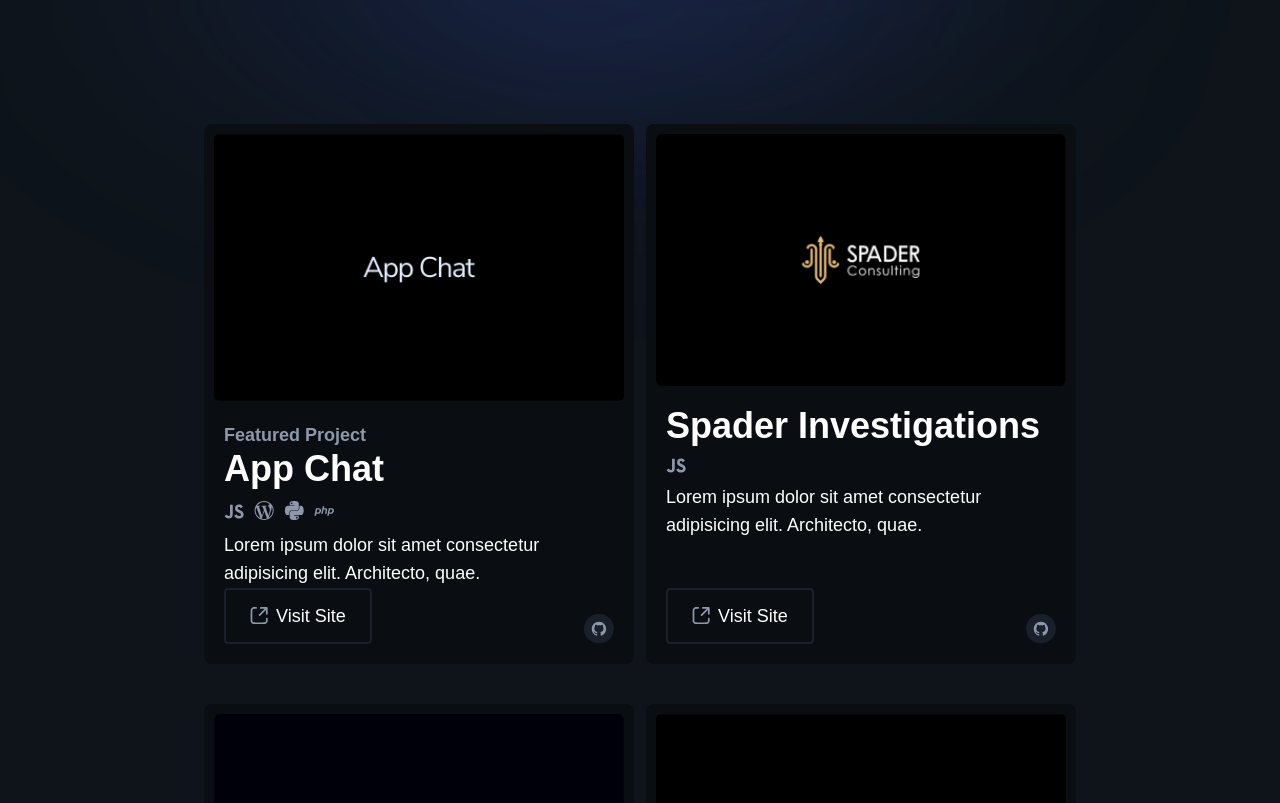
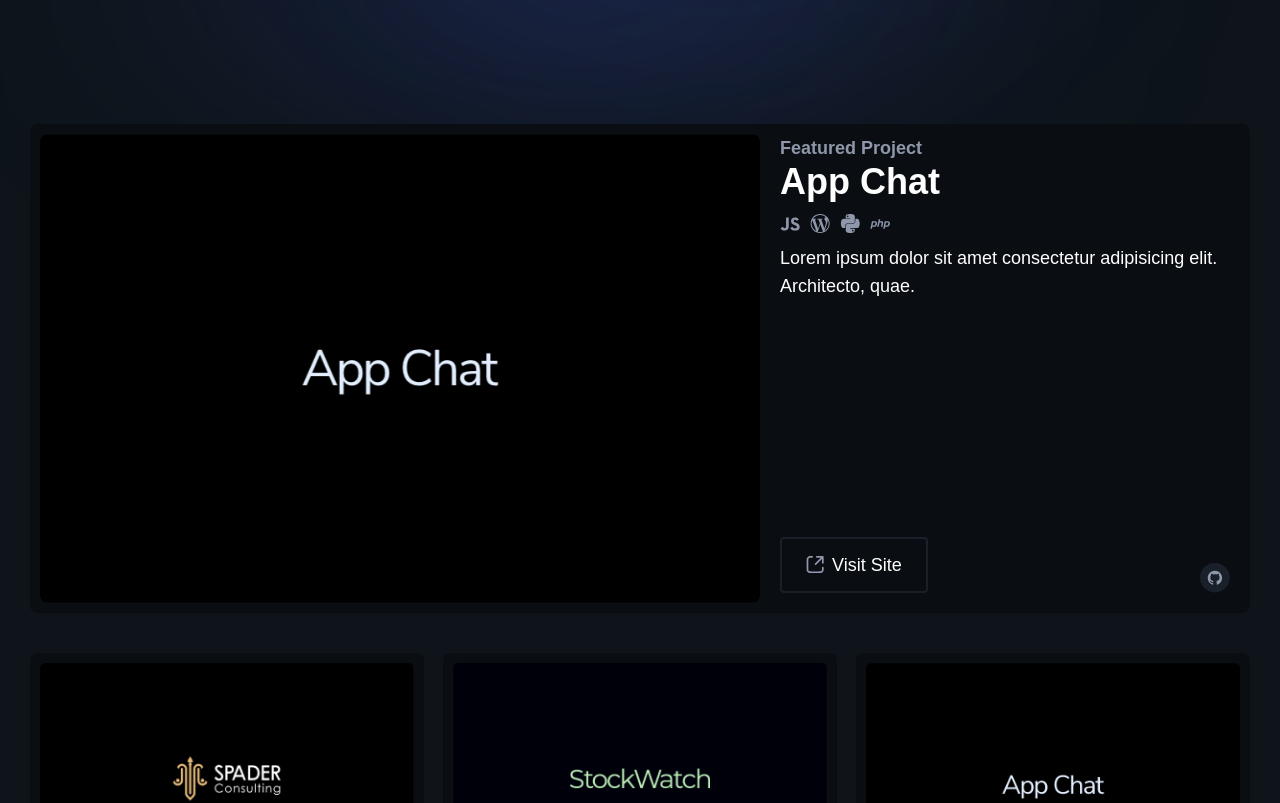
Before and after one commit to Nickolas-Hernandez/nickhernandez.dev, a Next.js app: page / in a window 1280 px wide. Shown: the part 860-1663 px from the top of the page. Built offline with nearby package versions, Linux system fonts and the light colour scheme; a web font is replaced by a local one.

Commit message:
Style fix #4

```diff
--- a/src/components/projectsSection/projectRenderer.tsx
+++ b/src/components/projectsSection/projectRenderer.tsx
@@ -18,17 +18,18 @@ const Project = ({ project, featured }: { project: project, featured: boolean }
   const Icons = IconRenderer(project.tags);
 
   return (
-    <div className="project bg-grey-dark ">
+    <div className={`project bg-grey-dark ${ featured ? 'featured' : '' }`}>
       <div className="image-wrapper max-w-max">
         <Image src={project.image} alt={`${project.title} Logo`} width={859} height={560}/>
       </div>
+      <div className="wrapper">
         <div className="content-wrapper">
           { featured ? <strong className='text-neutral'>Featured Project</strong> : null}
           <h3>{project.title}</h3>
           <div className="icons-wrapper">
             { ...Icons }
           </div>
-        <p>{project.description}</p>
+          <p className="md:mb-4">{project.description}</p>
         </div>
         <div className="link-wrapper">
           <Link href={ project.live } target="_blank">
@@ -39,6 +40,7 @@ const Project = ({ project, featured }: { project: project, featured: boolean }
           <Link href={ project.github } target="_blank">
             <Image src={github} alt="Link to Github Repository" width={30} height={30} />
           </Link>
+        </div>
       </div>
     </div>
   );
--- a/src/styles/sections/_projects.scss
+++ b/src/styles/sections/_projects.scss
@@ -1,6 +1,6 @@
 .projects-section {
   .contain {
-    @apply flex flex-wrap justify-center;
+    @apply flex flex-wrap justify-center md:justify-between;
 
     .project {
       @apply rounded-lg p-2.5 mb-10 flex flex-col justify-start mx-1.5;
@@ -15,6 +15,17 @@
           border-radius: 5px;
         }
       }
+
+      @media screen and (min-width: 768px) {
+        width: 48%;
+      }
+
+      @media screen and (min-width: 1024px) {
+        width: 32%;
+      }
+
+      .wrapper {
+        @apply flex flex-col justify-between h-full pl-2.5;
 
         .content-wrapper {
           @apply px-2.5;
@@ -37,6 +48,40 @@
         }
       }
 
+      &.featured {
+        @media screen and (min-width: 768px) {
+          @apply w-full h-min flex-row;
+
+          max-width: 100%;
+
+          .image-wrapper {
+            @apply mb-0;
+
+            img {
+              border-radius: 8px;
+            }
+          }
+
+          .wrapper {
+            @apply flex-row flex-wrap;
+
+            height: initial;
+            max-width: 40%;
+
+            .link-wrapper {
+              @apply mt-auto;
+            }
+          }
+        }
+
+        @media screen and (min-width: 1024px) {
+          .image-wrapper {
+            width: 65%;
+          }
+        }
+      }
+    }
+
     button.style-project {
       @apply bg-opacity-0 border-2 border-neutral-dark flex items-center;
     }
```
Lines whose indentation alone changed are shown as unchanged.
